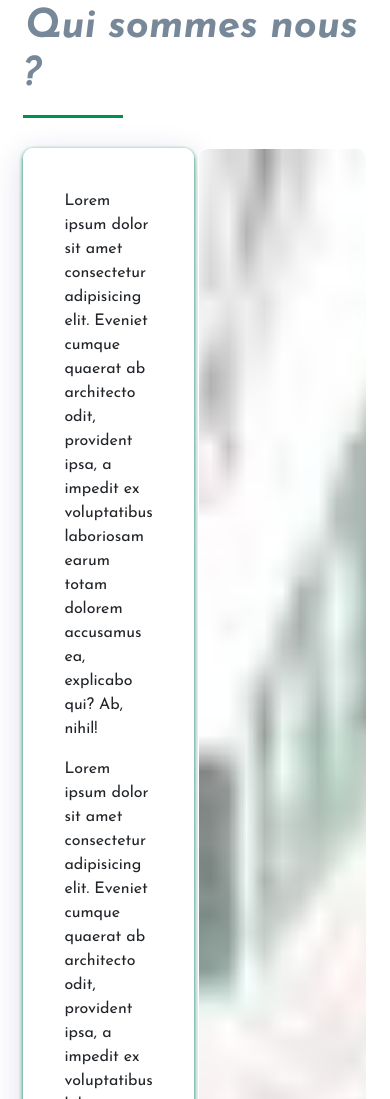
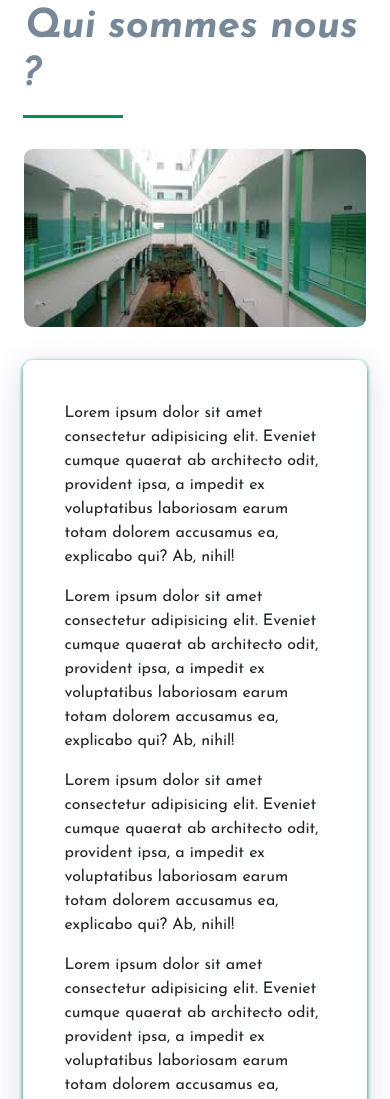
Before and after one commit to digit-gost/website-kbm, a plain HTML site: page about/about.html in a window 390 px wide. Shown: the part 901-2000 px from the top of the page. Drawn offline with nearby package versions, Linux system fonts and the light colour scheme.

Commit message:
Making about page responsive

```diff
--- a/about/about.css
+++ b/about/about.css
@@ -13,7 +13,7 @@
     top: 0; left: 0;
     width: 100%;
     height: 80%;
-    background-color: rgba(0, 0, 30, 0.6); /* Overlay sombre */
+    background-color: rgb(6, 108, 67); /* Overlay sombre */
     z-index: 1;
 }
 
@@ -42,7 +42,7 @@
 }
 
 .banner-content span {
-    color: #f0b23b;
+    color: var(--success-color);
 }
 
 /* Responsive */
@@ -73,29 +73,37 @@
     margin-bottom: 30px;
 }
 
+/* ========================================================================== */
 .container-text-image {
-    display: grid;
-    grid-template-columns: repeat(2, 1fr);
-    grid-template-rows: 1fr;
-    grid-column-gap: 4px;
-    grid-row-gap: 0px;
+  display: flex;
+  gap: 2rem;
+  align-items: flex-start;
+  margin-bottom: 50px;
 }
 
-.container-text { grid-area: 1 / 1 / 2 / 2; }
-.container-image { grid-area: 1 / 2 / 2 / 3; }
-
-.container-image img {
-    width: 100%;
-    height: 100%;
-    object-fit: cover;
+.container-text-image .container-text {
+  flex: 1;
 }
 
-.presentation-container-2{
-    margin-top: 50px;
+.container-text-image .container-image {
+  flex: 1;
+  display: flex;
+  justify-content: center;
+  align-items: center;
+  height: 100%;
+  height: 500px;
+
 }
 
+.container-text-image .container-image img {
+  transform: translateY(60px);
+  width: 100%;
+  height: 100%;
+  object-fit: cover;
+  border-radius: 8px;
+}
 
-
+/* ========================================================================== */
 .container-text-image-mission {
     display: grid;
     grid-template-columns: repeat(2, 1fr);
@@ -115,6 +123,7 @@
 }
 
 
+/* ========================================================================== */
 .presentation-container-1 .container-text-image .container-text{
     border: 1px solid var(--white-color);
     border-radius: 10px;
@@ -137,6 +146,7 @@
     box-shadow: 0 8px 32px 0 rgba(31, 38, 135, 0.18), 0 1.5px 4px 0 var(--main-color);    padding: 40px;
 }
 
+/* ========================================================================== */
 .container-counters-statistics {
     width: 100%;
     min-height: 50vh;
@@ -221,8 +231,7 @@
 }
 
 
-
-
+/* ========================================================================== */
 .directrice-message {
     background-color: #fff;
     border-radius: 1rem;
--- a/about/about.html
+++ b/about/about.html
@@ -98,7 +98,7 @@
             <section class="banner">
                 <div class="banner-content">
                 <h1>Presentation</h1>
-                <p><a href="#">Accueil</a> / <span>Presentation</span></p>
+                <p><a href="../about/about.html">A Propos</a> / <span>Presentation</span></p>
                 </div>
             </section>
 
@@ -107,15 +107,15 @@
                     <h1>Qui sommes nous ?</h1>
                     <span class="text-about"></span>
 
-                    <div class="container-text-image">
-                        <div class="container-text">
+                    <div class="container-text-image ">
+                        <div class="container-text ">
                             <p>Lorem ipsum dolor sit amet consectetur adipisicing elit. Eveniet cumque quaerat ab architecto odit, provident ipsa, a impedit ex voluptatibus laboriosam earum totam dolorem accusamus ea, explicabo qui? Ab, nihil!</p>
                             <p>Lorem ipsum dolor sit amet consectetur adipisicing elit. Eveniet cumque quaerat ab architecto odit, provident ipsa, a impedit ex voluptatibus laboriosam earum totam dolorem accusamus ea, explicabo qui? Ab, nihil!</p>
                             <p>Lorem ipsum dolor sit amet consectetur adipisicing elit. Eveniet cumque quaerat ab architecto odit, provident ipsa, a impedit ex voluptatibus laboriosam earum totam dolorem accusamus ea, explicabo qui? Ab, nihil!</p>
                             <p>Lorem ipsum dolor sit amet consectetur adipisicing elit. Eveniet cumque quaerat ab architecto odit, provident ipsa, a impedit ex voluptatibus laboriosam earum totam dolorem accusamus ea, explicabo qui? Ab, nihil!</p>
                             <p>Lorem ipsum dolor sit amet consectetur adipisicing elit. Eveniet cumque quaerat ab architecto odit, provident ipsa, a impedit ex voluptatibus laboriosam earum totam dolorem accusamus ea, explicabo qui? Ab, nihil!</p>
                         </div>
-                        <div class="container-image">
+                        <div class="container-image ">
                             <img src="../public/assets/images/banner.jpeg" alt="">
                         </div>
                     </div>
--- a/public/css/responsive.css
+++ b/public/css/responsive.css
@@ -344,3 +344,47 @@
                       Responsive for about page
 #########################################################################################
  */
+
+ @media (max-width: 768px) {
+  .container-text-image {
+    flex-direction: column-reverse;
+    gap: 1rem;
+  }
+  .container-text-image .container-image,
+  .container-text-image .container-text {
+    width: 100%;
+  }
+  .container-text-image .container-image {
+    margin-bottom: 1rem;
+  }
+
+  .container-text-image .container-image img{
+      transform: translateY(0px);
+
+  }
+}
+
+
+/* ========================================================================== */
+@media (max-width: 768px) {
+  .container-text-image-mission {
+    display: flex;
+    flex-direction: column-reverse;
+    gap: 1rem;
+  }
+  .container-text-image-mission .container-image-mission,
+  .container-text-image-mission .container-text-mission {
+    width: 100%;
+  }
+  .container-image-mission {
+    margin-bottom: 1rem;
+    display: flex;
+    justify-content: center;
+    align-items: center;
+  }
+  .container-image-mission img {
+    max-width: 100%;
+    height: auto;
+    border-radius: 8px;
+  }
+}
```
